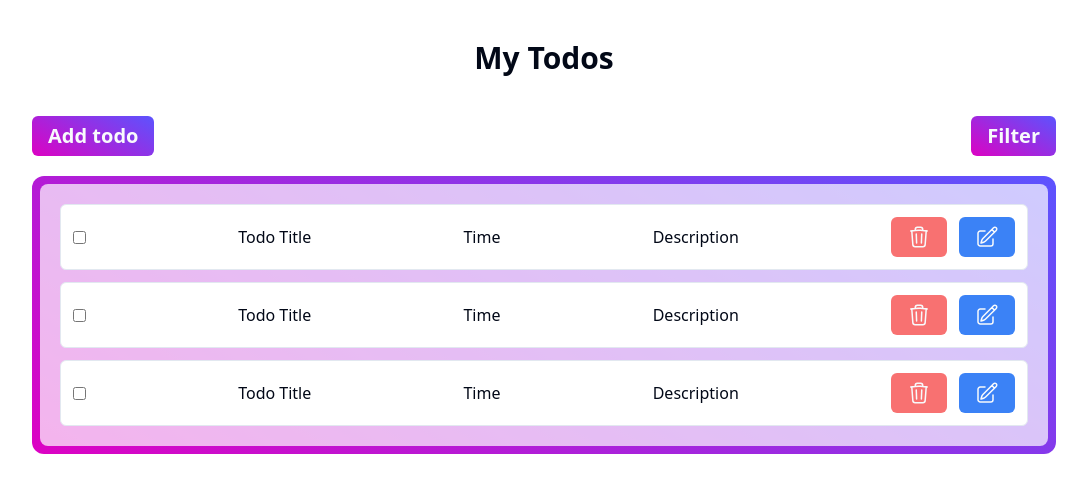
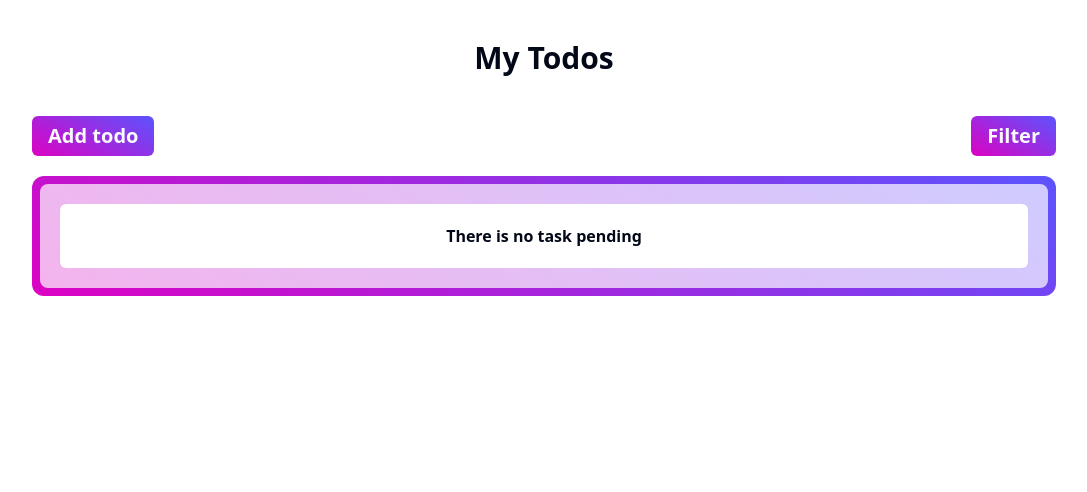
Before and after one commit to saifscripts/todo-app, a React (Vite) app: page / in a window 1280 px wide. Shown: the top 492 px of the page, without its empty margins (96-1183 px from the left). Built offline with nearby package versions, Linux system fonts and the light colour scheme.

Commit message:
25-7 Handle Delete

```diff
--- a/package.json
+++ b/package.json
@@ -22,7 +22,8 @@
     "react-dom": "^18.3.1",
     "react-redux": "^9.1.2",
     "tailwind-merge": "^2.3.0",
-    "tailwindcss-animate": "^1.0.7"
+    "tailwindcss-animate": "^1.0.7",
+    "uid": "^2.0.2"
   },
   "devDependencies": {
     "@types/node": "^20.14.9",
--- a/src/features/todo/AddTodoModal.tsx
+++ b/src/features/todo/AddTodoModal.tsx
@@ -12,6 +12,7 @@ import { Input } from '@/components/ui/input';
 import { Label } from '@/components/ui/label';
 import { useAppDispatch } from '@/redux/hooks';
 import { FormEvent, useState } from 'react';
+import { uid } from 'uid';
 import { addTodo } from './todoSlice';
 
 const AddTodoModal = () => {
@@ -21,7 +22,7 @@ const AddTodoModal = () => {
 
   const handleSubmit = (e: FormEvent) => {
     e.preventDefault();
-    dispatch(addTodo({ title, description }));
+    dispatch(addTodo({ title, description, id: uid() }));
   };
 
   return (
--- a/src/features/todo/TodoCard.tsx
+++ b/src/features/todo/TodoCard.tsx
@@ -1,25 +1,35 @@
 import { Button } from '@/components/ui/button';
+import { useAppDispatch } from '@/redux/hooks';
+import { ITodo } from './interfaces';
+import { deleteTodo } from './todoSlice';
 
-const TodoCard = () => {
+interface ITodoCardProps {
+  todo: ITodo;
+}
+
+const TodoCard = ({ todo }: ITodoCardProps) => {
+  const dispatch = useAppDispatch();
   return (
     <div className="bg-white rounded-md p-3 flex justify-between items-center border">
       <input type="checkbox" name="" id="" />
-      <p>Todo Title</p>
-      <p>Time</p>
-      <p>Description</p>
+      <p>{todo.title}</p>
+      <p>{todo.description}</p>
       <div className="space-x-3">
-        <Button className="bg-red-400">
+        <Button
+          onClick={() => dispatch(deleteTodo(todo.id))}
+          className="bg-red-400"
+        >
           <svg
             xmlns="http://www.w3.org/2000/svg"
             fill="none"
             viewBox="0 0 24 24"
-            stroke-width="1.5"
+            strokeWidth="1.5"
             stroke="currentColor"
             className="size-6"
           >
             <path
-              stroke-linecap="round"
-              stroke-linejoin="round"
+              strokeLinecap="round"
+              strokeLinejoin="round"
               d="m14.74 9-.346 9m-4.788 0L9.26 9m9.968-3.21c.342.052.682.107 1.022.166m-1.022-.165L18.16 19.673a2.25 2.25 0 0 1-2.244 2.077H8.084a2.25 2.25 0 0 1-2.244-2.077L4.772 5.79m14.456 0a48.108 48.108 0 0 0-3.478-.397m-12 .562c.34-.059.68-.114 1.022-.165m0 0a48.11 48.11 0 0 1 3.478-.397m7.5 0v-.916c0-1.18-.91-2.164-2.09-2.201a51.964 51.964 0 0 0-3.32 0c-1.18.037-2.09 1.022-2.09 2.201v.916m7.5 0a48.667 48.667 0 0 0-7.5 0"
             />
           </svg>
--- a/src/features/todo/TodoContainer.tsx
+++ b/src/features/todo/TodoContainer.tsx
@@ -1,8 +1,10 @@
+import { useAppSelector } from '@/redux/hooks';
 import AddTodoModal from './AddTodoModal';
 import TodoCard from './TodoCard';
 import TodoFilter from './TodoFilter';
 
 const TodoContainer = () => {
+  const { todos } = useAppSelector((state) => state.todos);
   return (
     <div>
       <div className="flex justify-between items-center">
@@ -12,12 +14,13 @@ const TodoContainer = () => {
 
       <div className="bg-primary-gradient p-2 rounded-xl">
         <div className="p-5 bg-white rounded-lg bg-opacity-70 space-y-3">
-          <TodoCard />
-          <TodoCard />
-          <TodoCard />
-          {/* <div className="bg-white rounded-md p-5 font-bold flex justify-center items-center">
-          <p>There is no task pending</p>
-        </div> */}
+          {todos.length ? (
+            todos.map((todo) => <TodoCard key={todo.id} todo={todo} />)
+          ) : (
+            <div className="bg-white rounded-md p-5 font-bold flex justify-center items-center">
+              <p>There is no task pending</p>
+            </div>
+          )}
         </div>
       </div>
     </div>
--- /dev/null
+++ b/src/features/todo/interfaces.ts
@@ -0,0 +1,10 @@
+export interface ITodo {
+  id: string;
+  title: string;
+  description: string;
+  isCompleted?: boolean;
+}
+
+export interface TodoState {
+  todos: ITodo[];
+}
--- a/src/features/todo/todoSlice.ts
+++ b/src/features/todo/todoSlice.ts
@@ -1,14 +1,5 @@
 import { PayloadAction, createSlice } from '@reduxjs/toolkit';
-
-interface ITodo {
-  title: string;
-  description: string;
-  isCompleted?: boolean;
-}
-
-interface TodoState {
-  todos: ITodo[];
-}
+import { ITodo, TodoState } from './interfaces';
 
 const initialState: TodoState = {
   todos: [],
@@ -21,8 +12,11 @@ const todoSlice = createSlice({
     addTodo: (state, action: PayloadAction<ITodo>) => {
       state.todos.push({ ...action.payload, isCompleted: false });
     },
+    deleteTodo: (state, action: PayloadAction<string>) => {
+      state.todos = state.todos.filter((item) => item.id !== action.payload);
+    },
   },
 });
 
-export const { addTodo } = todoSlice.actions;
+export const { addTodo, deleteTodo } = todoSlice.actions;
 export default todoSlice.reducer;
```
Also changed, not shown: 1 other file (tests, documents, lock files or other folders).
